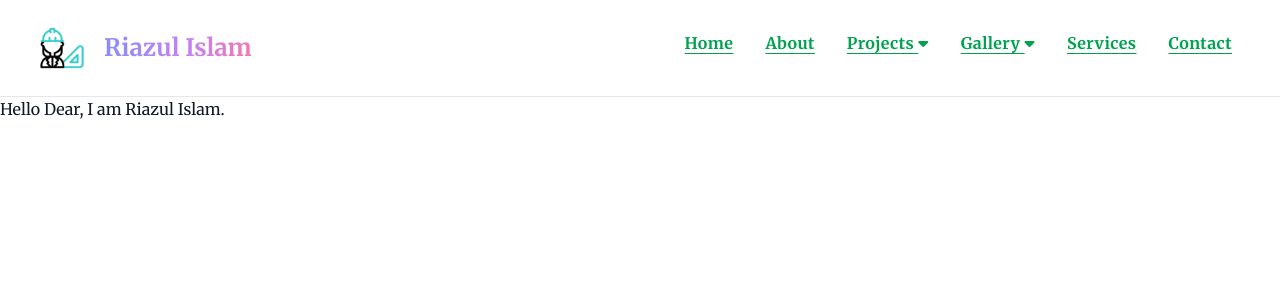
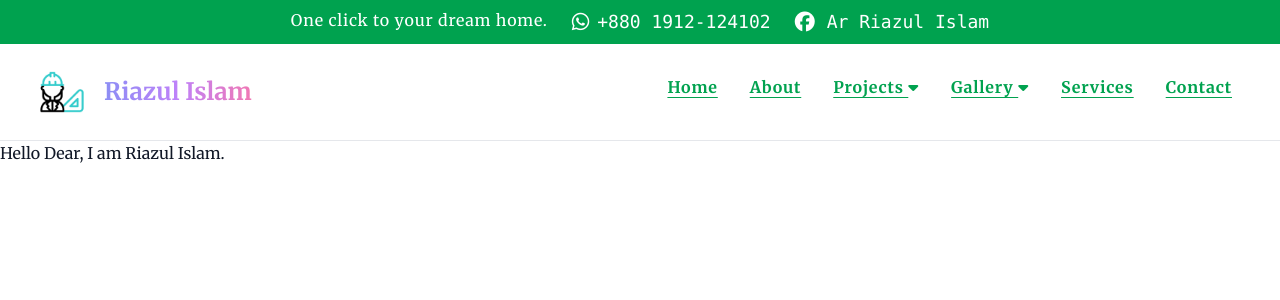
Before and after one commit to arifbillah0156/Riazul-Islam, a Next.js app: page / in a window 1280 px wide. Shown: the top 300 px of the page. Built offline with nearby package versions, Linux system fonts and the light colour scheme; a web font is replaced by a local one.

Commit message:
navHeadText

```diff
--- a/app/layout.jsx
+++ b/app/layout.jsx
@@ -1,4 +1,4 @@
-import Navbar from "@/components/Navbar";
+import Navbar from "@/components/Navbar/Navbar";
 import "./globals.css";
 
 export const metadata = {
--- /dev/null
+++ b/components/Navbar/NavHead.jsx
@@ -0,0 +1,33 @@
+import Link from "next/link";
+import React from "react";
+
+const NavHead = () => {
+  return (
+    <div className="bg-[#00a24f] text-white text-md p-2 tracking-wider text-center md:flex md:justify-center md:gap-4">
+      <div>One click to your dream home.</div>
+      <div className="">
+        <Link
+          href={"tel:+8801912124102"}
+          className="ml-2 text-lg font-mono tracking-normal flex justify-center items-center gap-2"
+        >
+          <i className="fa-brands fa-whatsapp text-xl"></i>{" "}
+          <span>+880 1912-124102</span>
+        </Link>
+      </div>
+      <div className="">
+        <Link
+          href={"https://www.facebook.com/riaz.hosain.58"}
+          passHref
+          target="_blank"
+          rel="noopener noreferrer"
+          className="ml-2 text-lg font-mono tracking-normal flex justify-center items-center gap-3"
+        >
+          <i className="fa-brands fa-facebook text-xl"></i>{" "}
+          <span>Ar Riazul Islam</span>
+        </Link>
+      </div>
+    </div>
+  );
+};
+
+export default NavHead;
--- a/components/Navbar.jsx
+++ b/components/Navbar/Navbar.jsx
@@ -3,6 +3,7 @@ import Link from "next/link";
 import { useState } from "react";
 import architect from "@/public/Images/architect.gif";
 import Image from "next/image";
+import NavHead from "./NavHead";
 
 const NavbarWithDropdown = () => {
   const [isMenuOpen, setIsMenuOpen] = useState(false);
@@ -11,6 +12,7 @@ const NavbarWithDropdown = () => {
 
   return (
     <div>
+      <NavHead />
       {/* Nav Links */}
       <nav className="text-[#00a24f] py-4">
         <div className="max-w-7xl mx-auto px-4 sm:px-6 lg:px-8">
@@ -33,7 +35,7 @@ const NavbarWithDropdown = () => {
               </Link>
             </div>
             {/* Desktop Menu */}
-            <div className="hidden md:flex  font-bold tracking-wide">
+            <div className="hidden md:flex  font-bold tracking-wider">
               <Link href="/">
                 <span className="linkDropdownMainText">Home</span>
               </Link>
@@ -143,7 +145,7 @@ const NavbarWithDropdown = () => {
         </div>
         {/* Mobile Menu */}
         {isMenuOpen && (
-          <div className="md:hidden font-bold tracking-wide">
+          <div className="md:hidden font-bold tracking-wider">
             <div className="space-y-2 py-4 px-6 mobileNavMenubar">
               <Link href="/">
                 <span className="block px-4 py-2 text-sm linkDropdownText">
```
